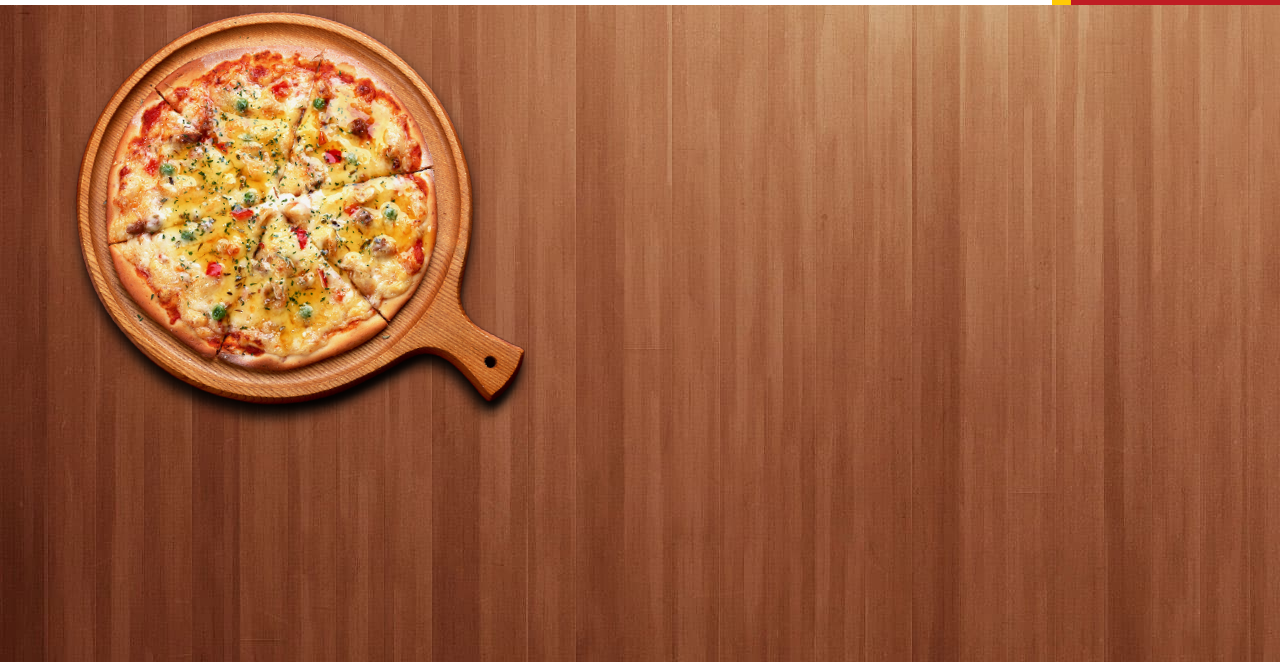
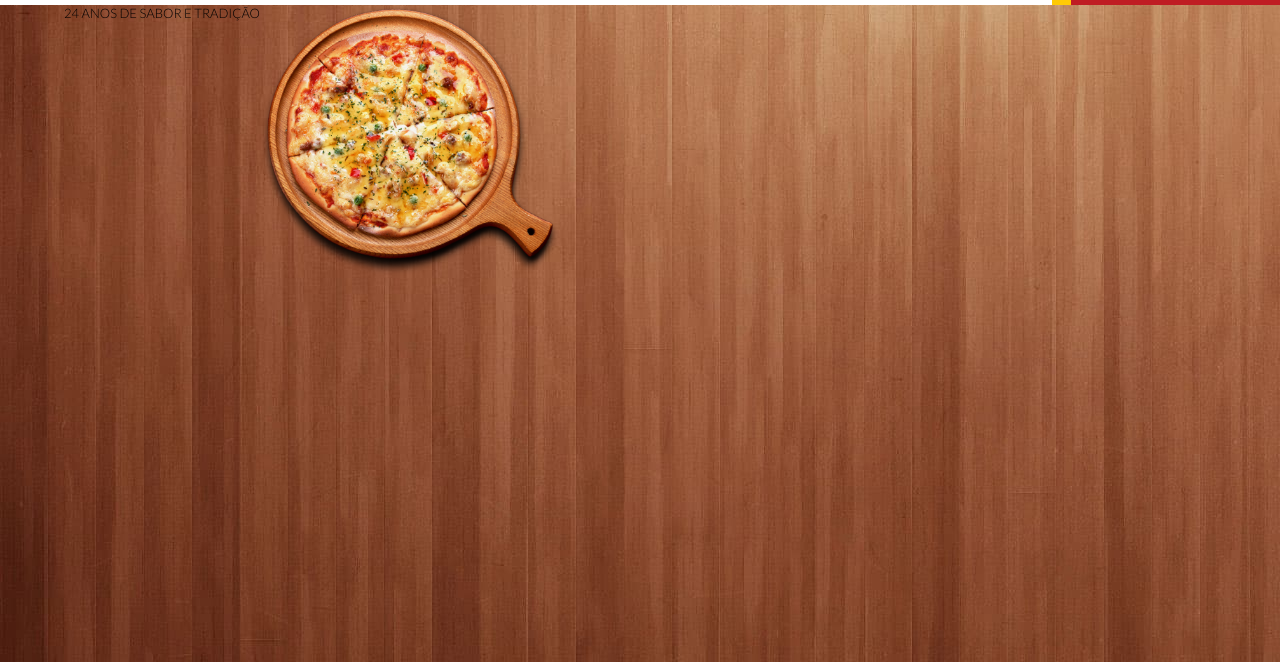
Before and after one commit to CarlosHenriqueEvangelista/Pizzaria-Martignoni, a plain HTML site: page index.html in a window 1280 px wide. Shown: the part 138-800 px from the top of the page. Drawn offline with Linux system fonts and the light colour scheme.

Commit message:
Terceiro Commit

```diff
--- a/Estilo/Header.css
+++ b/Estilo/Header.css
@@ -8,13 +8,13 @@
 
 
 
-figure {
+#header figure {
   border-left: 19px solid #FFCA05;
   background-color: #BF1D23;
   padding: 0.625rem;
 }
 
-figure figcaption {
+#header figure figcaption {
   color: #fff;
   font-weight: bold;
   text-align: center;
--- a/Estilo/Main.css
+++ b/Estilo/Main.css
@@ -0,0 +1,10 @@
+#banner {
+}
+
+#banner figure {
+  display: flex;
+}
+
+#banner figure img {
+  width: 300px;
+}
--- a/index.html
+++ b/index.html
@@ -7,7 +7,7 @@
     <title>Pizzaria Martignoni</title>
     <link rel="stylesheet" href="Estilo/body.css" />
     <link rel="stylesheet" href="Estilo/Header.css" />
-    <link rel="stylesheet" href="Estilo/Main.css">
+    <link rel="stylesheet" href="Estilo/Main.css" />
   </head>
   <body>
     <header id="header">
@@ -29,9 +29,12 @@
     </header>
 
     <main>
-      <section>
+      <section id="banner">
         <div class="container">
-          <img src="Assets/Images/pizza.png" alt="Pizza" />
+          <figure>
+            <figcaption>24 ANOS DE SABOR E TRADIÇÃO</figcaption>
+            <img src="Assets/Images/pizza.png" alt="Pizza" />
+          </figure>
         </div>
       </section>
     </main>
```
Also changed, not shown: Assets/Images/bg-1.jpg (added).
